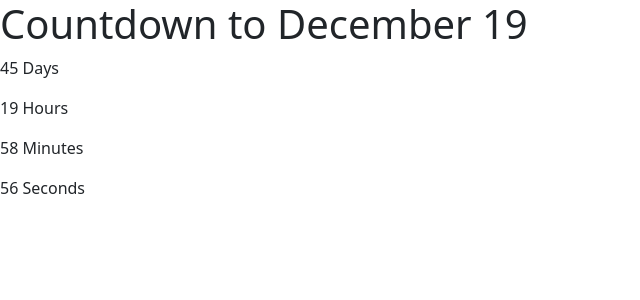
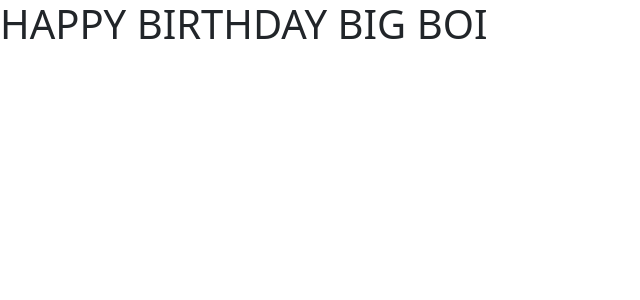
Before and after one commit to itscatherinelee/aloha-cloud-birthdays, a React (Vite) app: page / in a window 1280 px wide. Shown: the top 300 px of the page, without its empty margins (0-640 px from the left). Built offline with nearby package versions, Linux system fonts and the light colour scheme.

Commit message:
updated navigation to go either countdown or celebration

```diff
--- a/src/App.tsx
+++ b/src/App.tsx
@@ -1,5 +1,14 @@
-import Countdown from "./Countdown"
+import Celebration from "./components/Celebration";
+import Countdown from "./components/Countdown";
+
 function App() {
-  return  <div><Countdown></Countdown></div>
+  const isBirthday = true;
+
+  return (
+    <div>
+      {isBirthday ? <Celebration /> : <Countdown />}
+    </div>
+  );
 }
-export default App
+
+export default App;
--- /dev/null
+++ b/src/components/Celebration.tsx
@@ -0,0 +1,4 @@
+function Celebration() {
+    return <h1>HAPPY BIRTHDAY BIG BOI</h1>
+}
+export default Celebration
--- a/src/Countdown.tsx
+++ b/src/components/Countdown.tsx
@@ -24,6 +24,7 @@ function Countdown() {
     const difference = targetDate - now;
     let timeLeft = {};
 
+    // if it is not richard's birthday, do a countdown
     if (difference > 0) {
       timeLeft = {
         days: Math.floor(difference / (1000 * 60 * 60 * 24)),
@@ -33,12 +34,14 @@ function Countdown() {
       };
     }
 
+    // todo: if it is richard's birthday, DO A HUGE CELEBRATION
+
     return timeLeft;
   }
 
   return (
-    <div>
-      <h1>Countdown to December 19</h1>
+    <>
+      <h1>Richard's Birthday Countdown</h1>
       {timeLeft.days !== undefined ? (
         <div>
           <p>{timeLeft.days} Days</p>
@@ -49,7 +52,7 @@ function Countdown() {
       ) : (
         <p>The countdown has finished!</p>
       )}
-    </div>
+    </>
   );
 }
 
```
